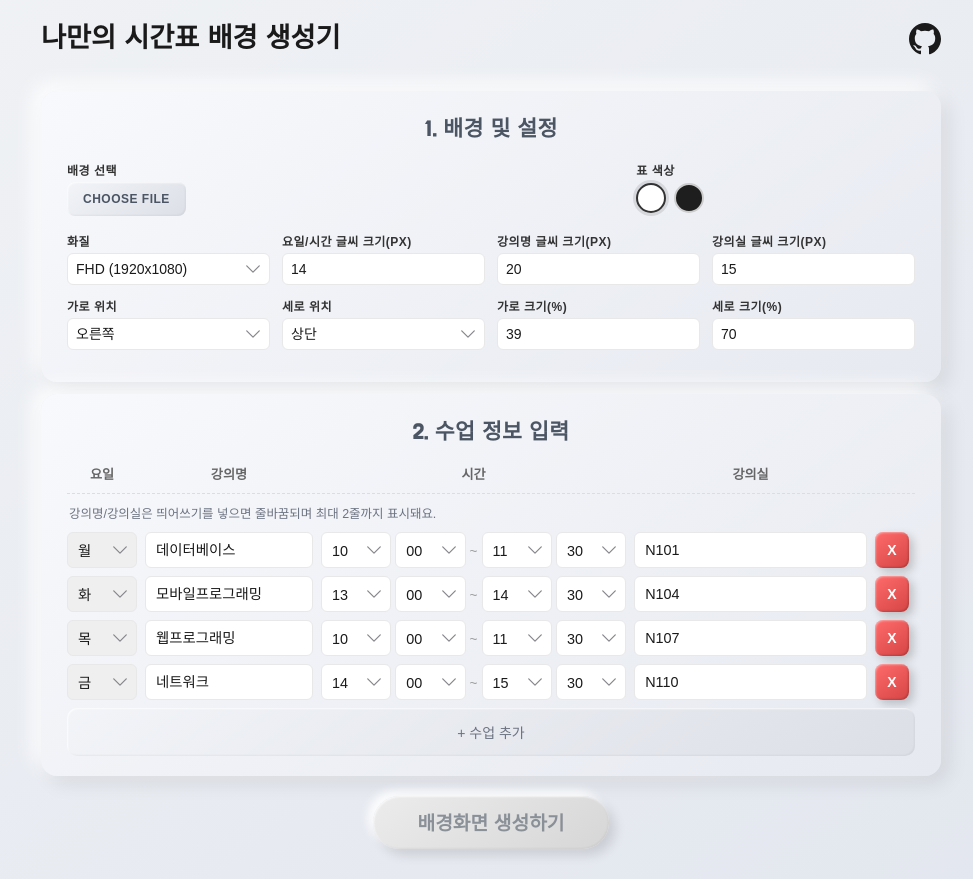
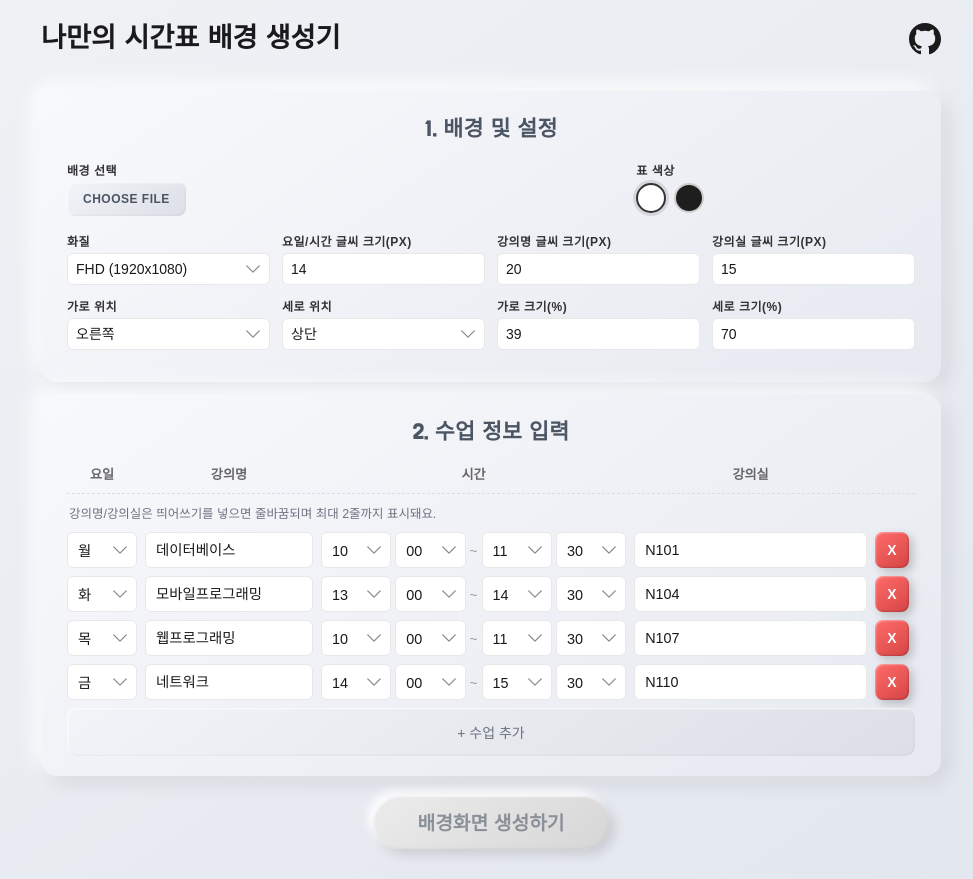
Before and after one commit to gomgi851/webWallpaperTimetable, a React (Vite) app: page / in a window 1280 px wide. Shown: the whole page, without its empty margins (149-1122 px from the left). Built offline with nearby package versions, Linux system fonts and the light colour scheme; a web font is replaced by a local one.

Commit message:
v1.0.15: day-select 요소에 appearance: none 추가
- .row select.day-select에 appearance: none 적용
- background-color와 color 스타일 표준화
- day-select 스타일 일관성 확보

```diff
--- a/src/App.css
+++ b/src/App.css
@@ -308,6 +308,10 @@ h3 {
 
 .row select.day-select {
   width: 100%;
+  -webkit-appearance: none;
+  appearance: none;
+  background-color: #ffffff;
+  color: #1a1a1a;
 }
 
 .time-inputs {
```
